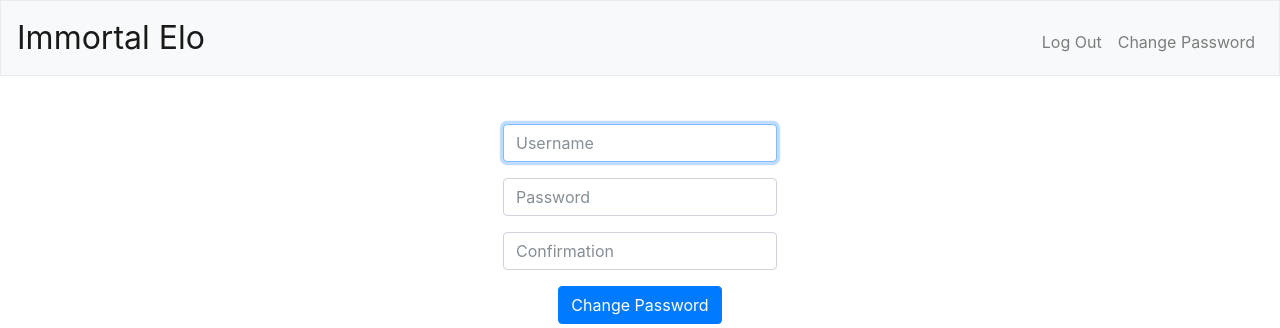
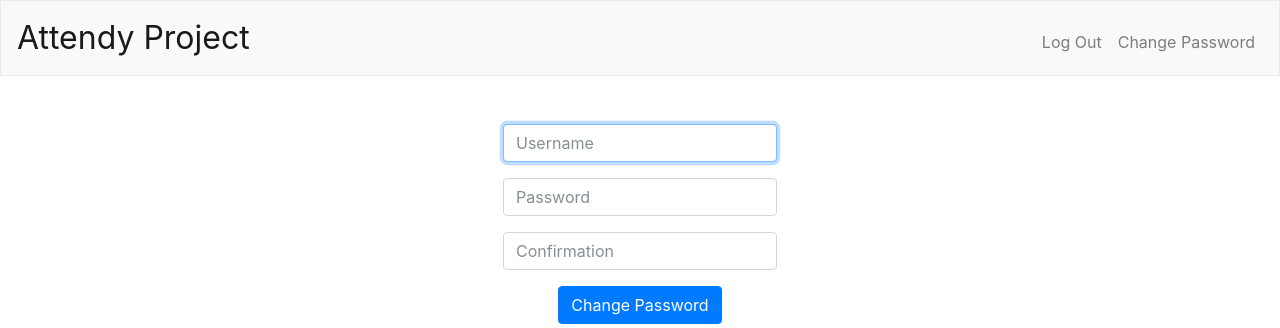
Before and after one commit to jaincoder/Attendy-1, a Flask app: page /change_password in a window 1280 px wide. Shown: the top 328 px of the page. Run offline with Flask 2, Linux system fonts and the light colour scheme; a user stored in the database is signed in; some libraries are stand-ins or nearby versions.

Commit message:
Update layout.html

```diff
--- a/templates/layout.html
+++ b/templates/layout.html
@@ -24,7 +24,7 @@
     <body>
 
         <nav class="navbar navbar-expand-md navbar-light bg-light border">
-            <a class="navbar-brand" href="/">Immortal Elo</a>
+            <a class="navbar-brand" href="/">Attendy Project</a>
             <button aria-controls="navbar" aria-expanded="false" aria-label="Toggle navigation" class="navbar-toggler" data-target="#navbar" data-toggle="collapse" type="button">
                 <span class="navbar-toggler-icon"></span>
             </button>
```
